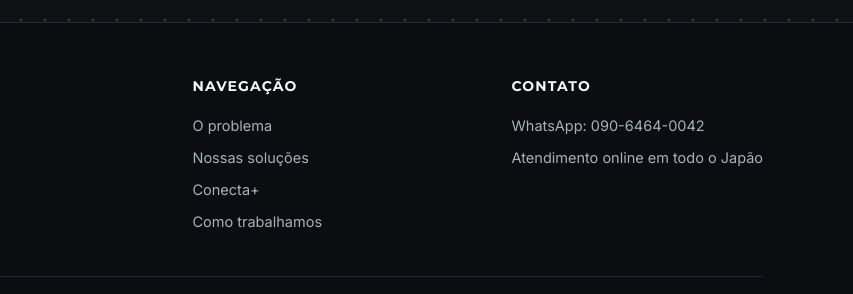
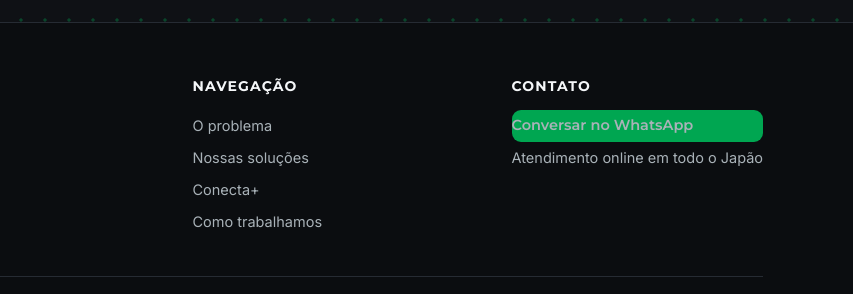
Before and after one commit to smsato80/satotech-previa, a plain HTML site: page index.html in a window 1280 px wide. Shown: the part 4172-4466 px from the top of the page, 427-1280 px from the left. Drawn offline with Linux system fonts and the light colour scheme.

Commit message:
Contato: numero so no botao WhatsApp, sem digitos visiveis na pagina

```diff
--- a/index.html
+++ b/index.html
@@ -304,7 +304,7 @@ footer{border-top:1px solid var(--borda);background:#0B0D10;padding:52px 0 34px}
       </div>
       <div class="rodape-col">
         <h4 data-i18n="foot_contato">Contato</h4>
-        <a class="wa-link" href="https://wa.me/819064640042" target="_blank" rel="noopener">WhatsApp: 090-6464-0042</a>
+        <a class="btn btn-verde btn-sm wa-link" href="https://wa.me/819064640042" target="_blank" rel="noopener" data-i18n="foot_wa">Conversar no WhatsApp</a>
         <a href="#contato" data-i18n="foot_area">Atendimento online em todo o Japão</a>
       </div>
     </div>
@@ -362,7 +362,7 @@ footer{border-top:1px solid var(--borda);background:#0B0D10;padding:52px 0 34px}
       cta_p:'Conte o que você precisa organizar, automatizar ou melhorar. Vamos avaliar uma solução para sua empresa.',
       cta_btn:'Conversar sobre meu projeto',
       foot_desc:'Soluções digitais para negócios em todo o Japão. Webサイト制作から業務管理システム、業務自動化まで対応します。',
-      foot_nav:'Navegação', foot_contato:'Contato', foot_area:'Atendimento online em todo o Japão',
+      foot_nav:'Navegação', foot_contato:'Contato', foot_wa:'Conversar no WhatsApp', foot_area:'Atendimento online em todo o Japão',
       foot_copy:'© 2026 SatoTech. Todos os direitos reservados.', foot_slogan:'SatoTech, Soluções Inteligentes'
     },
     jp: {
@@ -404,7 +404,7 @@ footer{border-top:1px solid var(--borda);background:#0B0D10;padding:52px 0 34px}
       cta_p:'整理したいこと、自動化したいこと、改善したいことを教えてください。あなたの会社に合う方法を一緒に検討します。',
       cta_btn:'プロジェクトについて相談する',
       foot_desc:'日本全国のビジネス向けデジタルソリューション。Webサイト制作から業務管理システム、業務自動化まで対応します。',
-      foot_nav:'メニュー', foot_contato:'お問い合わせ', foot_area:'日本全国オンライン対応',
+      foot_nav:'メニュー', foot_contato:'お問い合わせ', foot_wa:'WhatsAppで相談する', foot_area:'日本全国オンライン対応',
       foot_copy:'© 2026 SatoTech. All rights reserved.', foot_slogan:'SatoTech、ソリューションズ インテリジェンテス'
     }
   };
```
